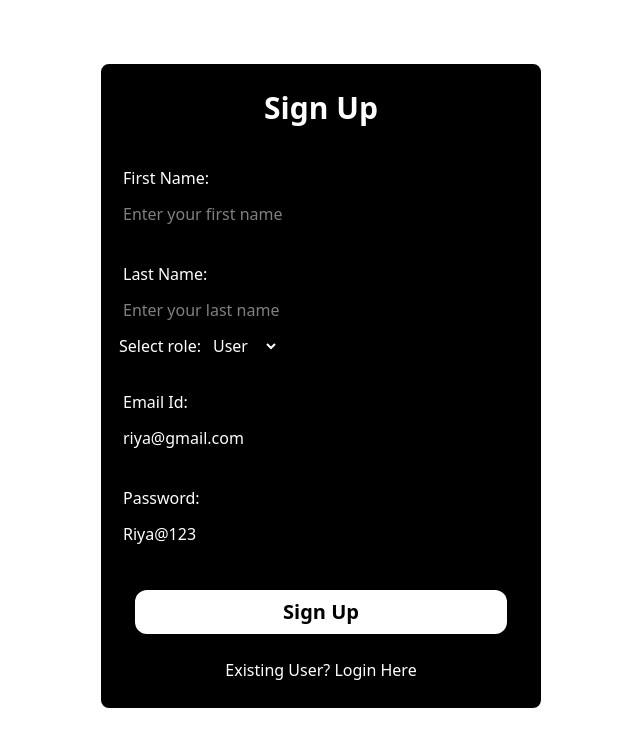
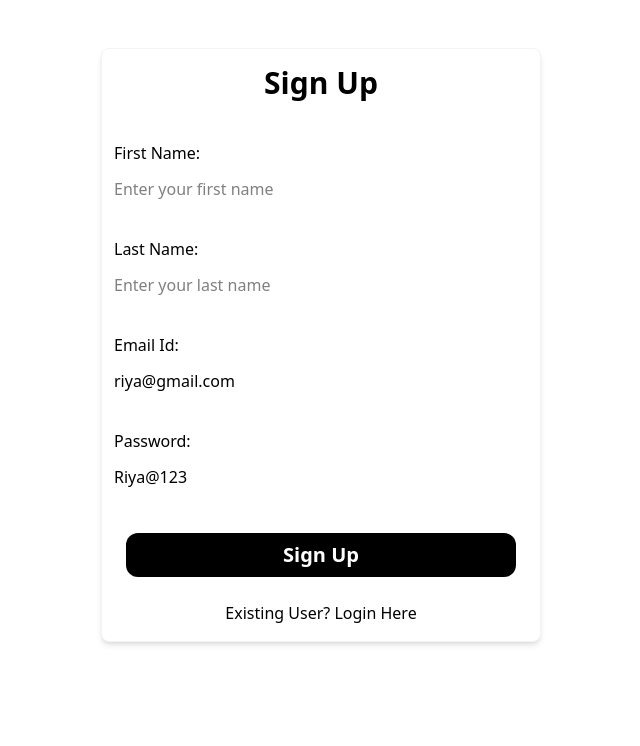
Before and after one commit to nehatkr/APIBUILD---Frontend, a React (Vite) app: page / in a window 1280 px wide. Shown: the top 746 px of the page, without its empty margins (319-959 px from the left). Built offline with nearby package versions, Linux system fonts and the light colour scheme.

Commit message:
Login page setup

```diff
--- /dev/null
+++ b/src/components/Body.jsx
@@ -0,0 +1,16 @@
+import React from 'react'
+import NavBar from './NavBar'
+import { Outlet } from 'react-router-dom'
+import Footer from './Footer'
+
+const Body = () => {
+  return (
+    <div>
+      <NavBar />
+      <Outlet />
+      <Footer />
+    </div>
+  )
+}
+
+export default Body
--- a/src/components/Login.jsx
+++ b/src/components/Login.jsx
@@ -36,15 +36,17 @@ const login = () => {
   //   };
 
   return (
-    <div className="bg-white flex justify-center">
-      <div className="bg-black border-2 w-110 h-auto mt-16 p-4 rounded-lg ">
-        <h1 className="font-bold text-white flex justify-center text-3xl p-2">
+    <div className="bg-white flex justify-center  ">
+      <div
+        className="bg-white border shadow-md w-110 mt-12 p-2 rounded-lg  border-gray-100"
+      >
+        <h1 className="font-bold text-black flex justify-center text-3xl p-2">
           {isLoginPage ? "Login" : "Sign Up"}
         </h1>
         {!isLoginPage && (
           <>
             <div>
-              <label htmlFor="FirstName" className="text-white text-bold p-2">
+              <label htmlFor="FirstName" className="text-black text-bold p-2">
                 <div className="lable mt-2">
                   <span className="lable-text mt-2 p-1">First Name:</span>
                 </div>
@@ -58,7 +60,7 @@ const login = () => {
               </label>
             </div>
             <div>
-              <label htmlFor="LastName" className="text-white text-bold p-2">
+              <label htmlFor="LastName" className="text-black text-bold p-2">
                 <div className="lable mt-2">
                   <span className="lable-text mt-2 p-1">Last Name:</span>
                 </div>
@@ -71,31 +73,10 @@ const login = () => {
                 ></input>
               </label>
             </div>
-            <div>
-              <label
-                htmlFor="role"
-                className="flex items-center gap-2 cursor-pointer text-white pt-2"
-              >
-                Select role:
-                    <span>
-              <select
-                type="radio"
-                name="role"
-                value={role}
-                onChange={(e) => setRole(e.target.value)}
-
-              >
-                <option value="user" className="bg-white">User</option>
-                <option value="admin" className="bg-white">Admin</option>
-              </select>
-              </span>
-              </label>
-
-            </div>
           </>
         )}
         <div>
-          <label htmlFor="LastName" className="text-white text-bold p-2">
+          <label htmlFor="LastName" className="text-black text-bold p-2">
             <div className="lable mt-2">
               <span className="lable-text mt-2 p-1">Email Id:</span>
             </div>
@@ -109,7 +90,7 @@ const login = () => {
           </label>
         </div>
         <div>
-          <label htmlFor="LastName" className="text-white text-bold p-2">
+          <label htmlFor="LastName" className="text-black text-bold p-2">
             <div className="lable mt-2">
               <span className="lable-text mt-2 p-1">Password:</span>
             </div>
@@ -124,14 +105,14 @@ const login = () => {
         </div>
         <div className="flex justify-center m-4">
           <button
-            className="text-black bg-white text-xl font-semibold rounded-xl p-2 w-full  hover:bg-gray-300 mt-6"
+            className="text-white bg-black text-xl font-semibold rounded-xl p-2 w-full  hover:bg-gray-900 mt-6"
             // onClick={isLoginPage ? handleLogin : handleSignUp}
           >
             {isLoginPage ? "Login" : "Sign Up"}
           </button>
         </div>
         <p
-          className="m-auto cursor-pointer py-2 text-white text-center"
+          className="m-auto cursor-pointer py-2 text-black text-center"
           onClick={() => setIsLoginPage((value) => !value)} //toggle
         >
           {isLoginPage
```
Also changed, not shown: src/assets/Logo.png (added). Lines whose indentation alone changed are shown as unchanged.
